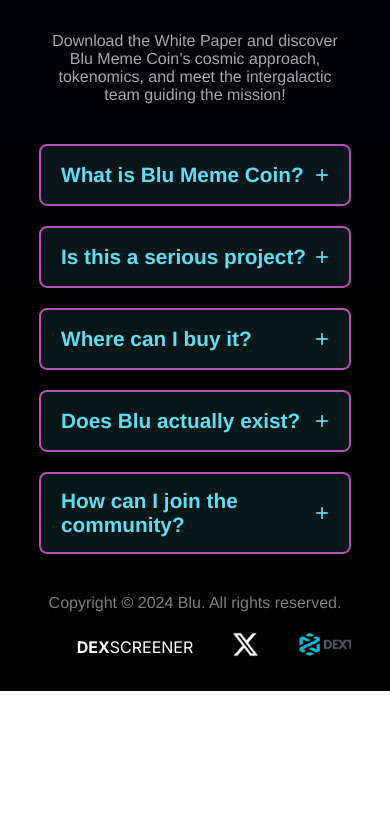
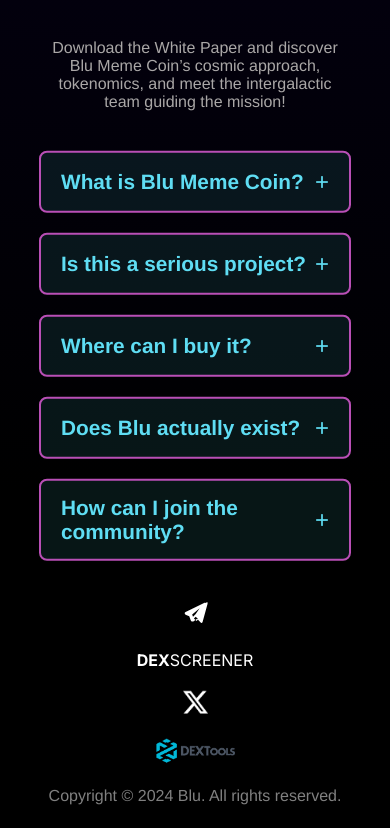
Before and after one commit to Joebakid/BluBot, a React (Create React App) app: page / in a window 390 px wide. Shown: the part 5905-6733 px from the top of the page. Before the commit the page ends 6596 px from the top, so only its background shows below. Built offline with nearby package versions, Linux system fonts and the light colour scheme; a web font is replaced by a local one.

Commit message:
aligning socials correctly

```diff
--- a/src/components/FAQs.js
+++ b/src/components/FAQs.js
@@ -81,9 +81,7 @@ function FAQs() {
           />
         </div>
 
-        <p className="text-center">
-          Copyright © 2024 Blu. All rights reserved.
-        </p>
+
         <div className="socials-faqs">
           <a
             className="navbar-hover-effect"
@@ -137,6 +135,9 @@ function FAQs() {
             />
           </a>
         </div>
+         <p className="text-center">
+          Copyright © 2024 Blu. All rights reserved.
+        </p>
       </div>
     </section>
   );
--- a/src/index.css
+++ b/src/index.css
@@ -871,11 +871,16 @@ hr {
     flex-direction: column;
   }
 
-  /* GIF */
-  .video-container {
-    width: 100%;
-    height: auto;
-  }
+  /* FAQ */
+  .socials-faqs {
+  display: flex;
+  align-items: center;
+  justify-content: center;
+  margin: 20px 0;
+  gap: 20px;
+  flex-direction: column;
+}
+
 }
 
 @media (min-width: 1500px) {
```
